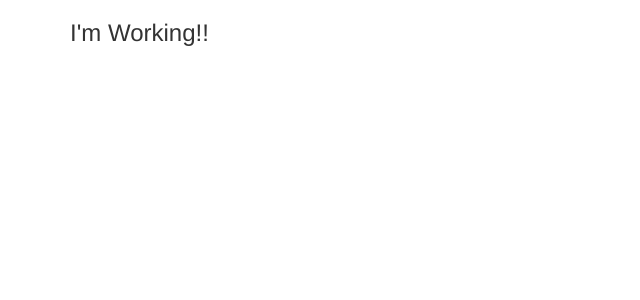
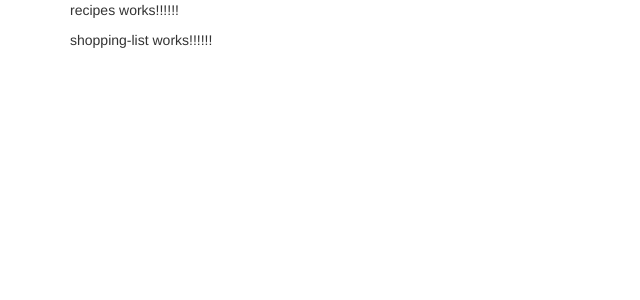
Before and after one commit to priyya0208/angular-7qmch7, an Angular app: page / in a window 1280 px wide. Shown: the top 300 px of the page, without its empty margins (0-640 px from the left). Built offline with nearby package versions, Linux system fonts and the light colour scheme.

Commit message:
4 files modified

```diff
--- a/src/app/app.component.html
+++ b/src/app/app.component.html
@@ -2,7 +2,8 @@
 <div class="container">
   <div class="row">
     <div class="col-md-12">
-      <h3>I'm Working!!</h3>
+      <app-reciepes></app-reciepes>
+      <app-shopping-list></app-shopping-list>
     </div>
   </div>
 </div>
--- a/src/app/reciepes/reciepes.component.html
+++ b/src/app/reciepes/reciepes.component.html
@@ -0,0 +1,3 @@
+<p>
+recipes works!!!!!!
+</p>
--- a/src/app/reciepes/recipe-detail/recipe-detail.component.html
+++ b/src/app/reciepes/recipe-detail/recipe-detail.component.html
@@ -0,0 +1,3 @@
+<p>
+recipe-detail works!!!!!!
+</p>
--- a/src/app/reciepes/recipe-list/recipe-list.component.html
+++ b/src/app/reciepes/recipe-list/recipe-list.component.html
@@ -0,0 +1,3 @@
+<p>
+recipe-list works!!!!!!
+</p>
```
